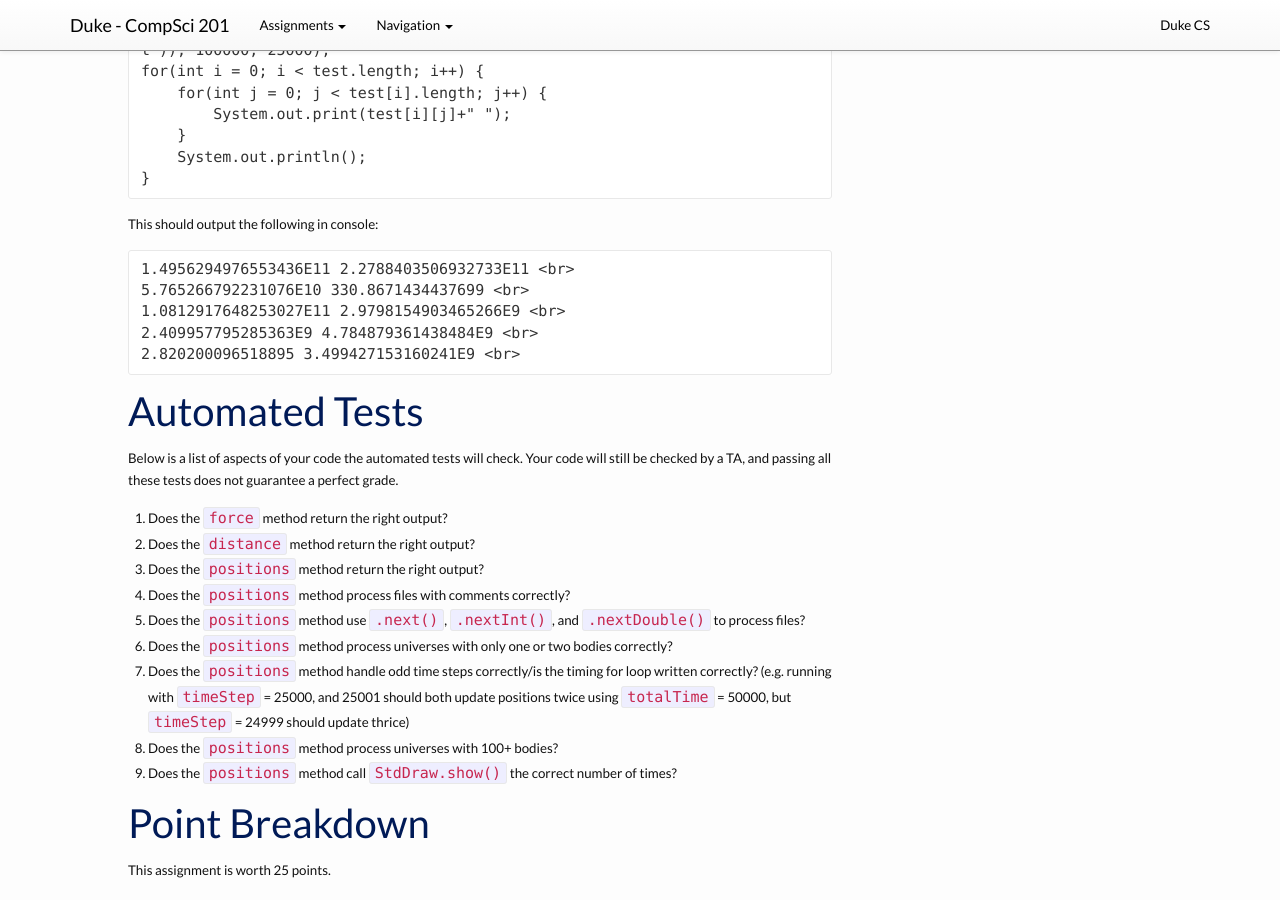
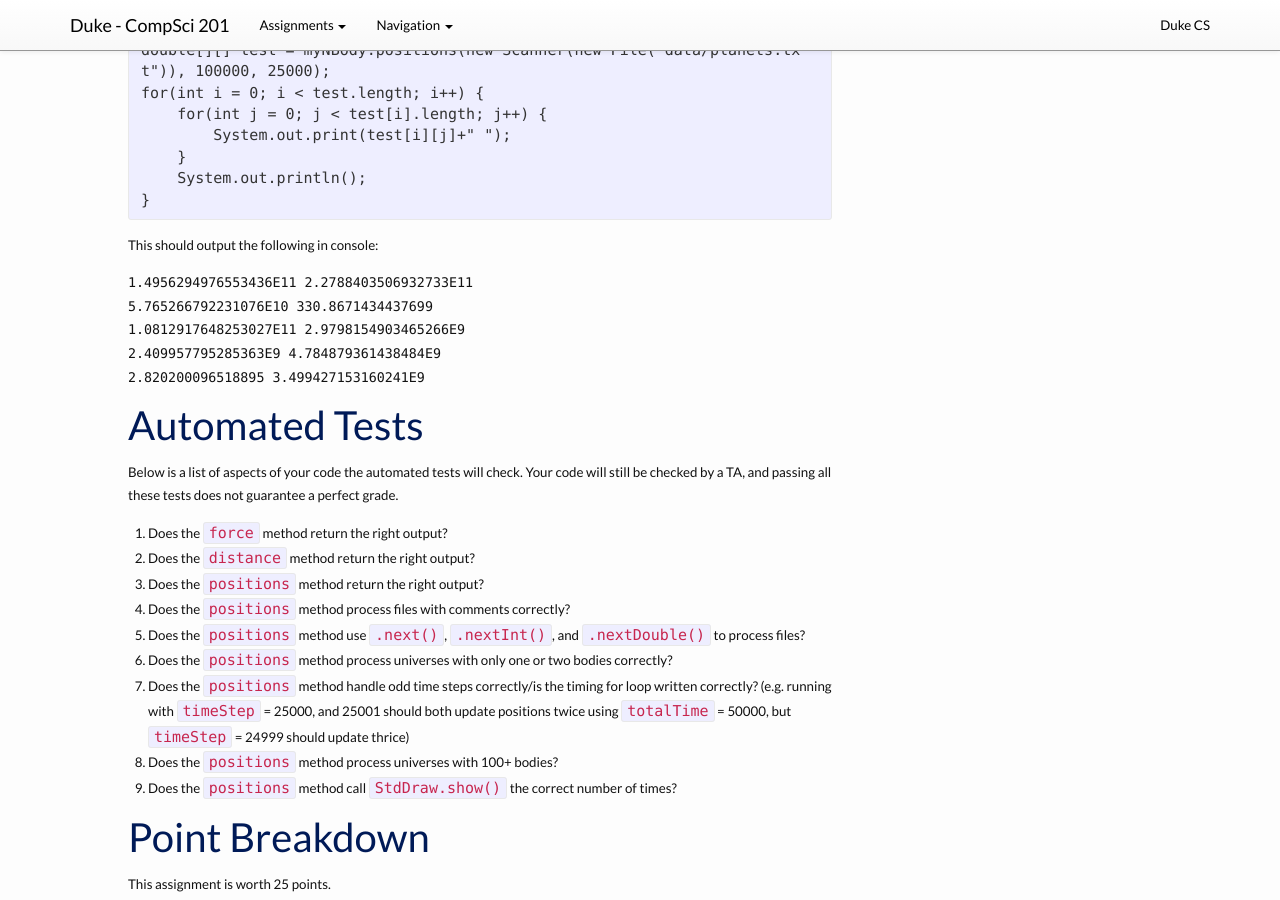
Before and after one commit to compsci201/compsci201.github.io, a Jekyll site: the page built from nbody/4-grading.md, in a window 1280 px wide and 900 px high, scrolled down 333 px. Built offline with Jekyll 4.4.1, drawn with Linux system fonts in a browser that asks for light colours; nearby versions of some CDN libraries.

Commit message:
Update 4-grading.md

````diff
--- a/nbody/4-grading.md
+++ b/nbody/4-grading.md
@@ -7,7 +7,7 @@
 ## Testing your code
 We will be grading your project by calling the method `positions` on test cases, and seeing if your output matches the expected output. You can test whether <code>positions</code> is producing the correct array by inserting the following code into your main method:
 
-```
+<pre><code>
 double[][] test = myNBody.positions(new Scanner(new File("data/planets.txt")), 100000, 25000);
 for(int i = 0; i < test.length; i++) {
     for(int j = 0; j < test[i].length; j++) {
@@ -15,17 +15,17 @@
     }
     System.out.println();
 }
-```
+</code></pre>
 
 This should output the following in console:
 
-```
+<samp>
 1.4956294976553436E11 2.2788403506932733E11 <br>
 5.765266792231076E10 330.8671434437699 <br>
 1.0812917648253027E11 2.9798154903465266E9 <br>
 2.409957795285363E9 4.784879361438484E9 <br>
 2.820200096518895 3.499427153160241E9 <br>
-```
+</samp>
 
 ## Automated Tests
 Below is a list of aspects of your code the automated tests will check. Your code will still be checked by a TA, and passing all these tests does not guarantee a perfect grade.
````
